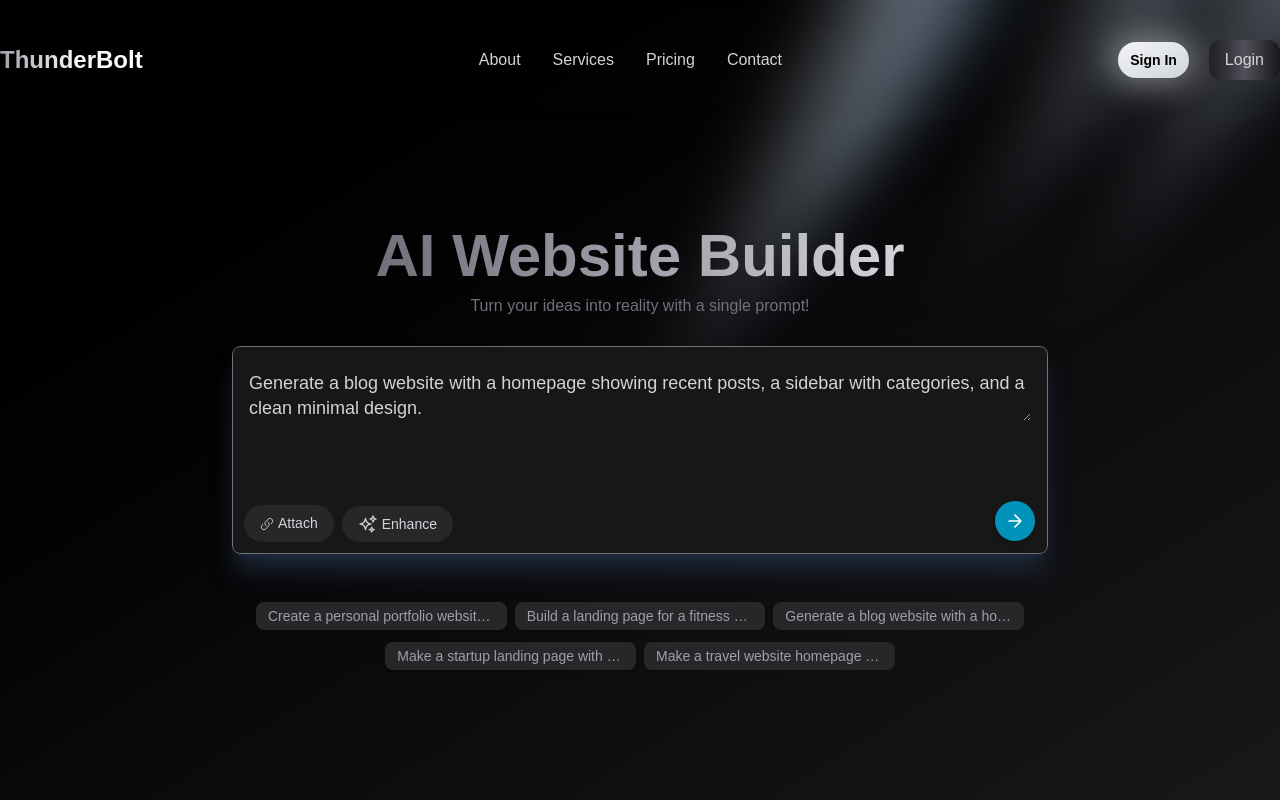
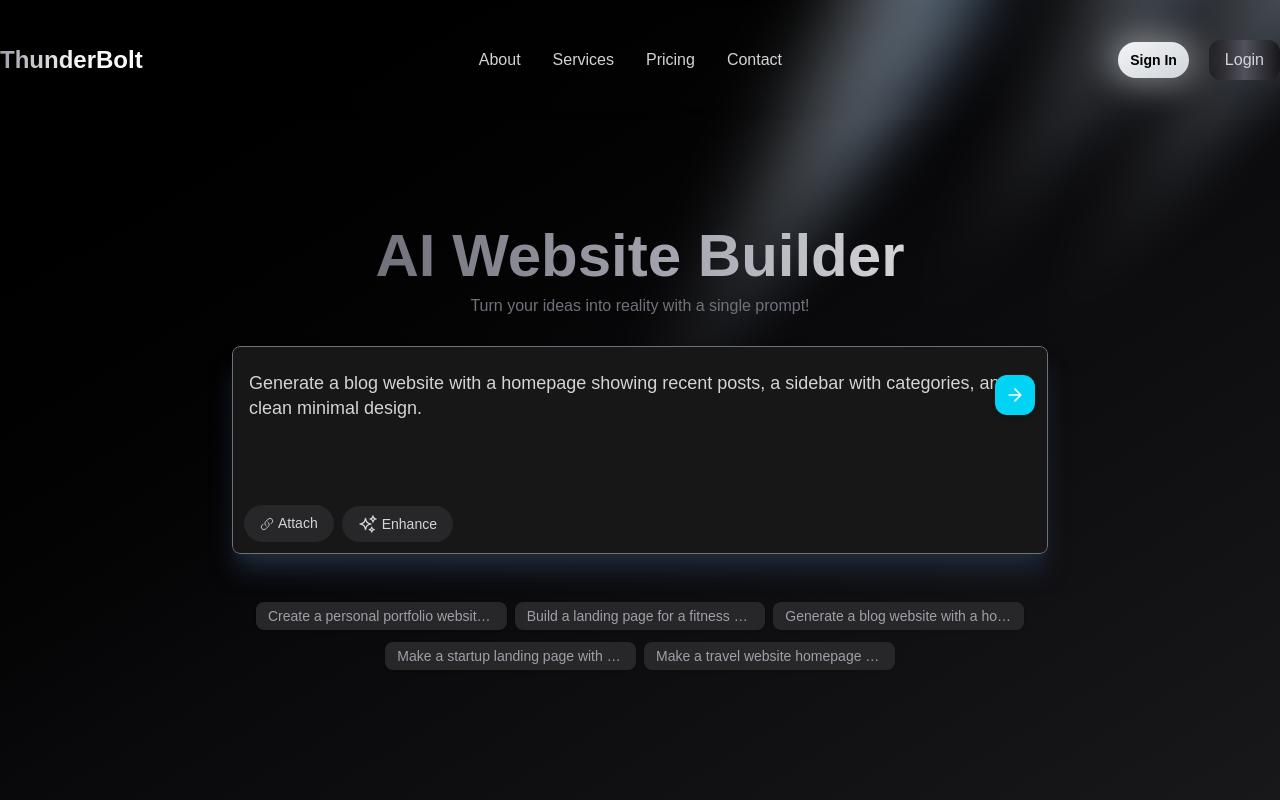
Before and after one commit to AbhilashDash10082k4/Bolt.Latest, a Next.js app in the folder frontend/: page / in a window 1280 px wide. Both pictures are taken after a click on the button 898 px from the left and 616 px from the top of the page. Built offline with nearby package versions, Linux system fonts and the light colour scheme.

Commit message:
prop drilling to provide context

```diff
--- a/frontend/app/components/PromptBox.tsx
+++ b/frontend/app/components/PromptBox.tsx
@@ -5,10 +5,11 @@ import { HeroiconsLink } from "../icons/HeroiconsLink";
 import axios from "axios";
 import Image from "next/image";
 import Star from "../icons/Star";
-import { usePrompt } from "../hooks/usePrompt";
-import { Chips } from "./Chips";
-const PromptBox: React.FC = () => {
-  const { inputPrompt, setInputPrompt } = usePrompt();
+interface Prop {
+    setInputPrompt: React.Dispatch<React.SetStateAction<string>>,
+    inputPrompt: string
+}
+const PromptBox = ({inputPrompt, setInputPrompt}:Prop) => {
   const [files, setFiles] = useState<File[]>([]);
   const fileInputRef = useRef<HTMLInputElement | null>(null);
   const [previewUrl, setPreviewUrl] = useState<string[]>([]);
@@ -139,7 +140,7 @@ const PromptBox: React.FC = () => {
               value={inputPrompt}
               onChange={(e) => setInputPrompt(e.target.value)}
               placeholder="Describe your website"
-              className="h-full w-full pt-2 text-[18px] outline-none no-scrollbar"
+              className="h-full w-full pt-2 text-[18px] outline-none no-scrollbar resize-none"
               required
               onKeyDown={(e) => {
                 if (e.key === "Enter" && !e.shiftKey) {
@@ -151,8 +152,8 @@ const PromptBox: React.FC = () => {
             {isVisible && (
               <button
                 type="submit"
-                className={`absolute bottom-3 right-3 flex items-center justify-center
-      w-10 h-10 rounded-full bg-cyan-600 text-white
+                className={`absolute top-7 right-3 flex items-center justify-center
+      w-10 h-10 rounded-xl bg-cyan-400 text-white
       hover:bg-cyan-600  shadow-md hover:cursor-pointer  transition-all duration-300 ease-out
       transform ${
         showBtn
@@ -247,7 +248,6 @@ const PromptBox: React.FC = () => {
           ))}
         </div>
       </div>
-      <Chips setInputPrompt={setInputPrompt}/>
     </form>
   );
 };
--- a/frontend/app/page.tsx
+++ b/frontend/app/page.tsx
@@ -3,16 +3,19 @@ import { useEffect, useState } from "react";
 import PromptBox from "./components/PromptBox";
 import Background from "./components/ui/Background";
 import NewNavBar from "./components/NewNavBar";
+import { Chips } from "./components/Chips";
+import { usePrompt } from "./hooks/usePrompt";
 
 const Home = () => {
   const [isVisible, setIsVisible] = useState(false);
+  const {inputPrompt, setInputPrompt} = usePrompt();
   useEffect(() => {
     setIsVisible(true);
   }, []);
   return (
     <div className="min-h-screen w-full bg-gradient-to-br from-black via-zinc-950 to-zinc-900 overflow-hidden relative flex flex-col">
       <NewNavBar />
-      <Background/>
+      <Background />
 
       <div className="flex-1 flex flex-col justify-center items-center px-4 pt-16 md:pt-24">
         <div className="w-full max-w-7xl px-4">
@@ -32,7 +35,8 @@ const Home = () => {
               Turn your ideas into reality with a single prompt!
             </span>
           </div>
-          <PromptBox />
+          <PromptBox inputPrompt={inputPrompt} setInputPrompt={setInputPrompt}/>
+          <Chips setInputPrompt={setInputPrompt} />
         </div>
       </div>
     </div>
```
